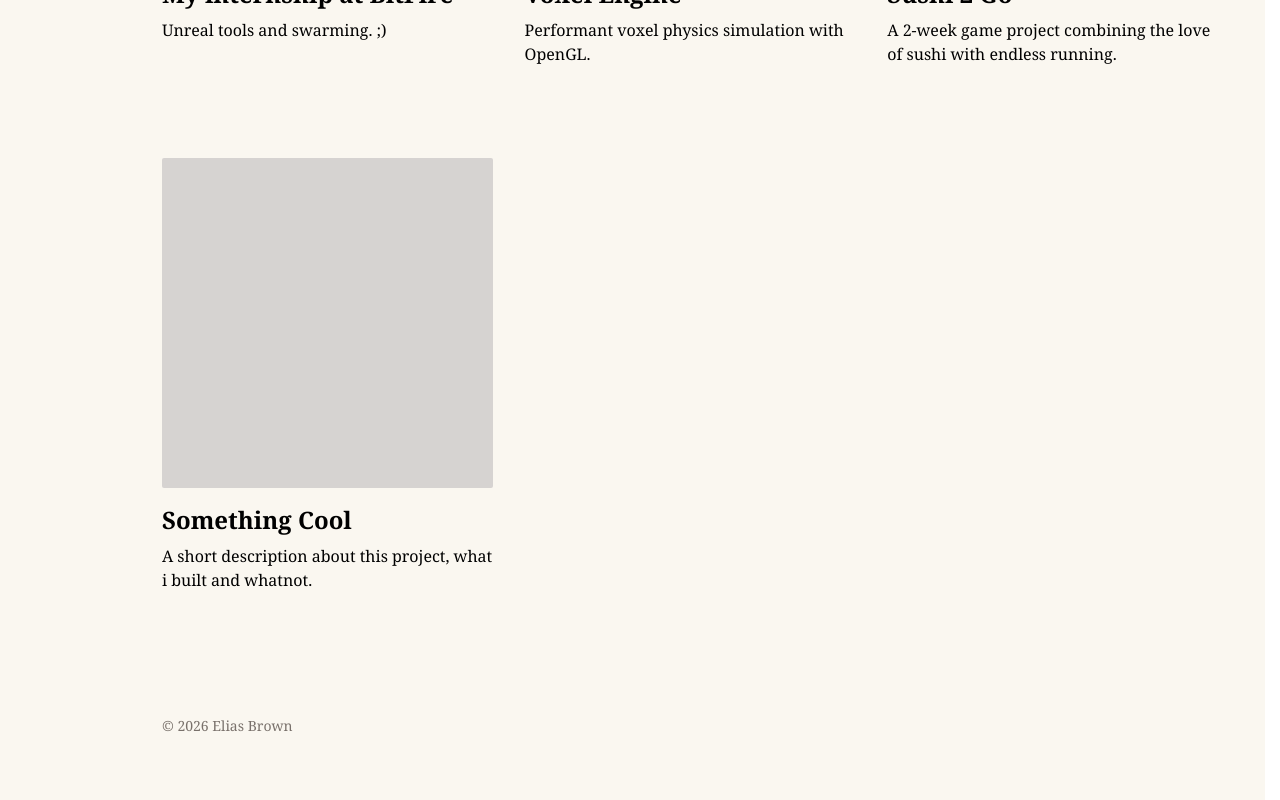
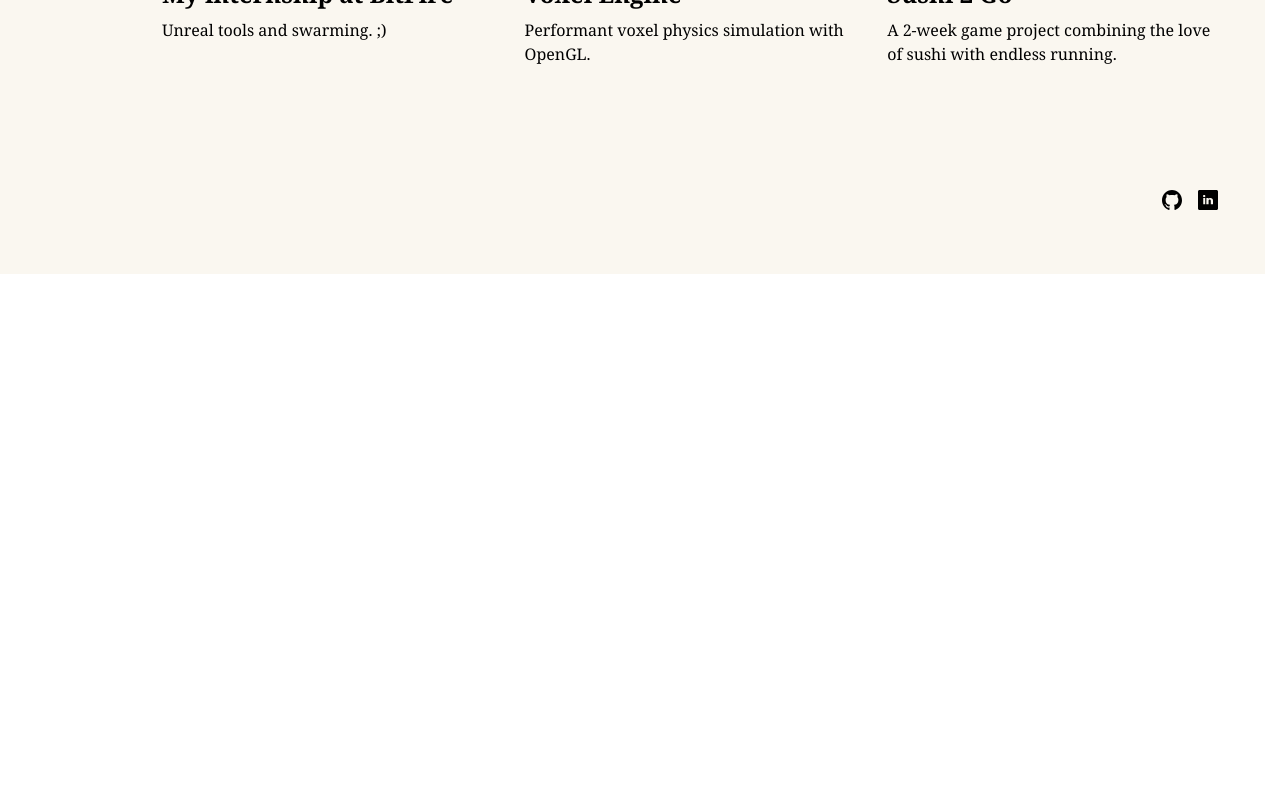
Before and after one commit to SolidSoups/portfolio2026, a SvelteKit app: page / in a window 1280 px wide. Shown: the part 793-1593 px from the top of the page. After the commit the page ends 1067 px from the top, so only its background shows below. Built offline with nearby package versions, Linux system fonts and the light colour scheme.

Commit message:
made footer better and improved social icons

```diff
--- a/src/routes/+layout.svelte
+++ b/src/routes/+layout.svelte
@@ -12,6 +12,8 @@
     import '@fontsource/ibm-plex-mono/400.css';
     import '@fontsource/ibm-plex-mono/700.css';
 	import favicon from '$lib/assets/favicon.svg';
+    import githubIcon from '$lib/assets/github.svg';
+    import linkedinIcon from '$lib/assets/linkedin.svg';
 
 	let { children } = $props();
 
@@ -49,9 +51,9 @@
 	<link rel="icon" href={favicon} />
 </svelte:head>
 
-<main class="grid grid-cols-[minmax(0,1.4fr)_minmax(0,72rem)_minmax(0,1fr)] bg-paper">
+<main class="grid min-h-screen grid-cols-[minmax(0,1.4fr)_minmax(0,72rem)_minmax(0,1fr)] grid-rows-[1fr_auto] bg-paper">
     <!-- TODO: We'll need to find a better font for this -->
-    <aside class="col-start-1 hidden w-64 justify-self-end pt-55 pr-16 xl:block font-serif">
+    <aside class="col-start-1 row-start-1 hidden w-64 justify-self-end pt-55 pr-16 xl:block font-serif">
         <h1 class="text-4xl pb-8">Elias Brown</h1>
         <nav class="flex flex-col gap-2">
             {#each links as link}
@@ -65,9 +67,17 @@
 
             <address class="flex flex-col gap-2 text-sm not-italic">
                 <a href="mailto:eli.marc.brown@gmail.com">Eli.marc.brown@gmail.com</a>
-                <a href="https://github.com/SolidSoups" target="_blank">GitHub</a>
-                <a href="https://www.linkedin.com/in/elias-brown-184b86258/" target="_blank">LinkedIn</a>
+                <div class="flex flex-row gap-4 pt-2">
+                    <a href="https://github.com/SolidSoups" target="_blank" aria-label="GitHub">
+                        <img src={githubIcon} alt="" class="size-8" />
+                    </a>
+                    <a href="https://www.linkedin.com/in/elias-brown-184b86258/" target="_blank" aria-label="LinkedIn">
+                        <img src={linkedinIcon} alt="" class="size-8" />
+                    </a>
+                </div>
             </address>
+
+
         </nav>
     </aside>
 
@@ -75,14 +85,24 @@
     <!-- font-mono is a great contender for code -->
 
     <!-- The main content layout -->
-    <div class="col-start-2 flex min-h-screen flex-col px-12 pt-32 pb-16 lg:translate-x-12 font-serif">
+    <div class="col-start-2 row-start-1 flex flex-col px-12 pt-32 pb-16 lg:translate-x-12 font-serif">
         <div style="view-transition-name: content">
             {@render children()}
         </div>
-
-        <footer style="view-transition-name: footer" class="mt-auto pt-16 text-sm text-stone-500">
-            © {new Date().getFullYear()} Elias Brown
-        </footer>
     </div>
 
+    <footer style="view-transition-name: footer" class="col-start-1 col-span-2 row-start-2 grid grid-cols-subgrid items-center pb-16 text-sm text-stone-500 font-serif">
+        <p class="col-start-1 hidden w-64 justify-self-end pr-16 xl:block">
+            © {new Date().getFullYear()} Elias Brown
+        </p>
+
+        <div class="col-start-2 flex justify-end gap-4 px-12 lg:translate-x-12">
+            <a href="https://github.com/SolidSoups" target="_blank" aria-label="GitHub">
+                <img src={githubIcon} alt="" class="size-5" />
+            </a>
+            <a href="https://www.linkedin.com/in/elias-brown-184b86258/" target="_blank" aria-label="LinkedIn">
+                <img src={linkedinIcon} alt="" class="size-5" />
+            </a>
+        </div>
+    </footer>
 </main>
--- a/src/routes/+page.svelte
+++ b/src/routes/+page.svelte
@@ -24,7 +24,4 @@
         projectTitle="Sushi 2 Go"
         projectDesc="A 2-week game project combining the love of sushi with endless running."
     />
-    <ProjectCard
-        projectTitle="Something Cool"
-    />
 </div>
--- a/src/routes/about/+page.svelte
+++ b/src/routes/about/+page.svelte
@@ -1,3 +1,4 @@
+<h1 class="text-4xl pb-6">About</h1>
 <div class="grid grid-cols-[12rem_1fr] items-start gap-20">
     <div class="mb-8 ml-auto size-60 bg-stone-300"></div>
     <p class="pt-2">Argumenten emot uppfattningen att brevet skrivits av Jakob inbegriper att det är skrivet på driven grekiska,[1] något många menar att en enkel och outbildad palestinier med arameiska som modersmål knappast vore i stånd till, om än vissa anser det inte vara uteslutet.[35] Det faktum att grekiskan förekom i Palestina innebär inte, enligt Werner Kümmel, att en arameisktalande jude i vanliga fall kunde skriva på flytande grekiska.[36] </p>
--- a/src/routes/projects/+page.svelte
+++ b/src/routes/projects/+page.svelte
@@ -0,0 +1 @@
+<h1 class="text-4xl pb-6">Projects</h1>
```
Also changed, not shown: src/lib/assets/github.svg (added), src/lib/assets/linkedin.svg (added).
